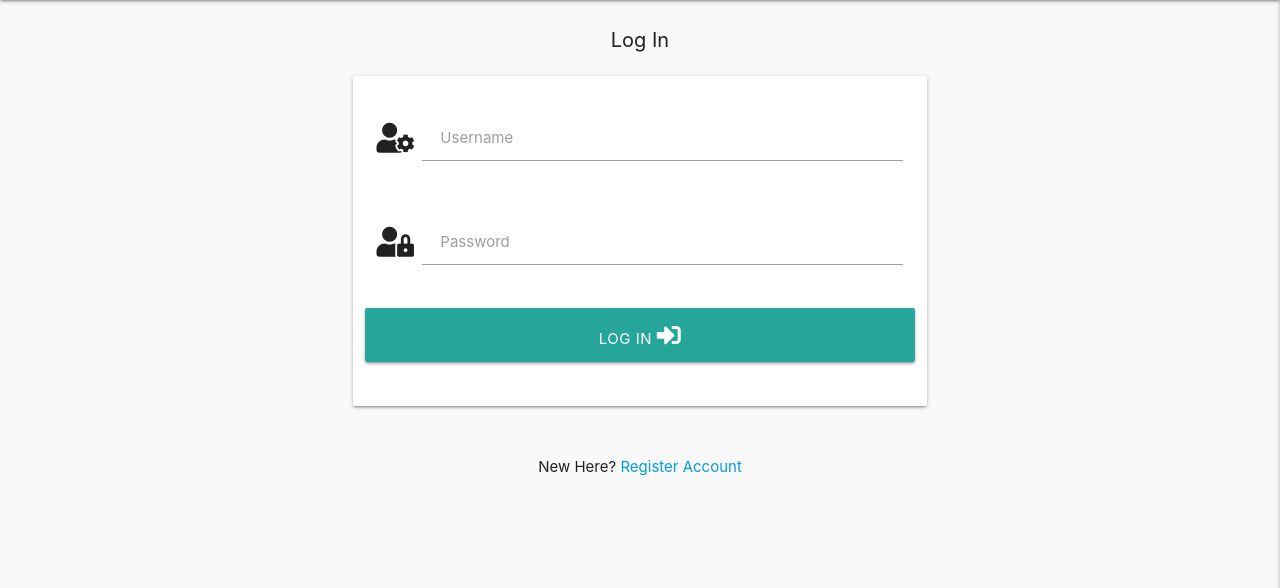
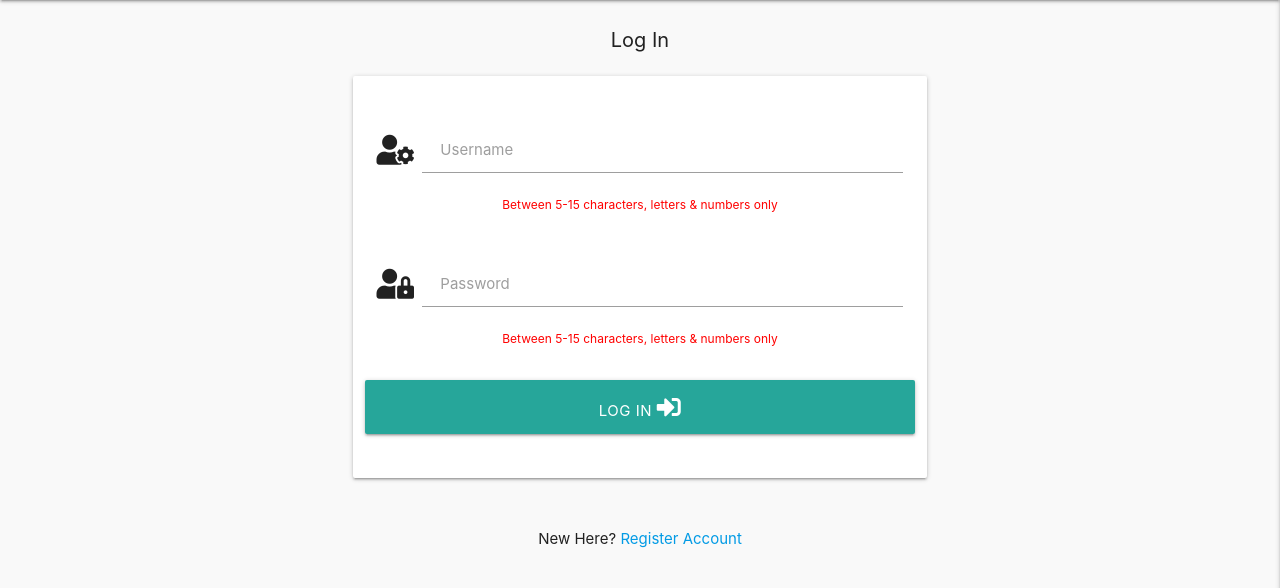
Before and after one commit to JimEv87/MS3, a Flask app: page /login in a window 1280 px wide. Shown: the part 150-738 px from the top of the page. Run offline with Flask 2, Linux system fonts and the light colour scheme; some libraries are stand-ins or nearby versions.

Commit message:
login requirements displayed

```diff
--- a/static/css/style.css
+++ b/static/css/style.css
@@ -185,6 +185,12 @@ h3 {
     padding: 1rem;
 }
 
+.login-requirements {
+    color: #ff0000;
+    font-size: 12px;
+    text-align: center;
+}
+
 @media (min-width: 600px) {
       .valign-wrapper-600 {
           display: flex;
--- a/templates/login.html
+++ b/templates/login.html
@@ -13,6 +13,9 @@
                     maxlength="15" pattern="^[a-zA-Z-9]{5,15}$" class="validate" required>
                     <label for="username">Username</label>
                 </div>
+                <div class="login-requirements">
+                    <p>Between 5-15 characters, letters & numbers only</p>
+                </div>
             </div>
             <div class="row">
                 <div class="input-field col s12">
@@ -20,6 +23,9 @@
                     <input id="password" name="password" type="password" minlength="5"
                     maxlength="15" pattern="^[a-zA-Z-9]{5,15}$" class="validate" required>
                     <label for="password">Password</label>
+                </div>
+                <div class="login-requirements">
+                    <p>Between 5-15 characters, letters & numbers only</p>
                 </div>
             </div>
             <div class="row">
--- a/templates/register.html
+++ b/templates/register.html
@@ -13,6 +13,9 @@
                     maxlength="15" pattern="^[a-zA-Z0-9]{5,15}$" class="validate" required>
                     <label for="username">Username</label>
                 </div>
+                <div class="login-requirements">
+                    <p>Between 5-15 characters, letters & numbers only</p>
+                </div>
             </div>
             <div class="row">
                 <div class="input-field col s12">
@@ -20,6 +23,9 @@
                     <input id="password" name="password" type="password" minlength="5"
                     maxlength="15" pattern="^[a-zA-Z0-9]{5,15}$" class="validate" required>
                     <label for="password">Password</label>
+                </div>
+                <div class="login-requirements">
+                    <p>Between 5-15 characters, letters & numbers only</p>
                 </div>
             </div>
             <div class="row">
```
